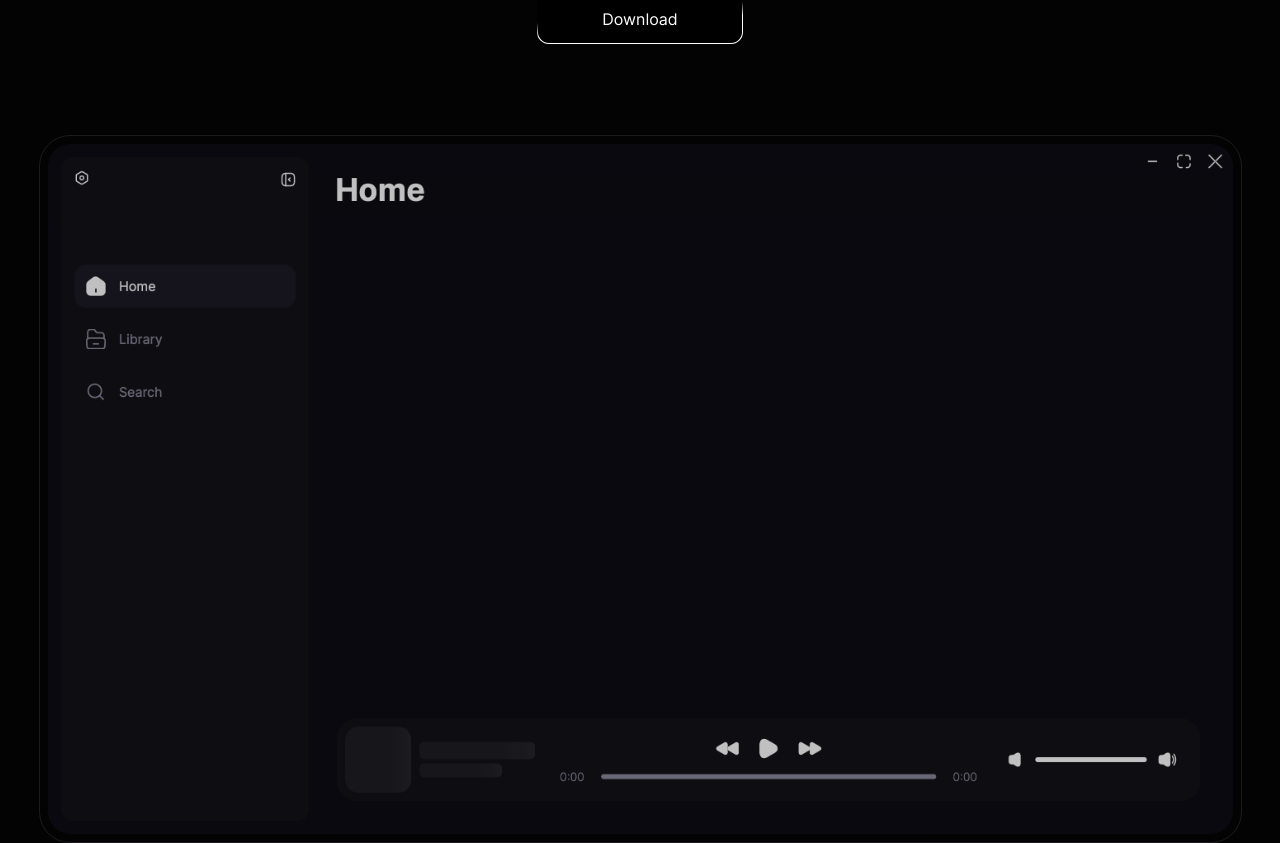
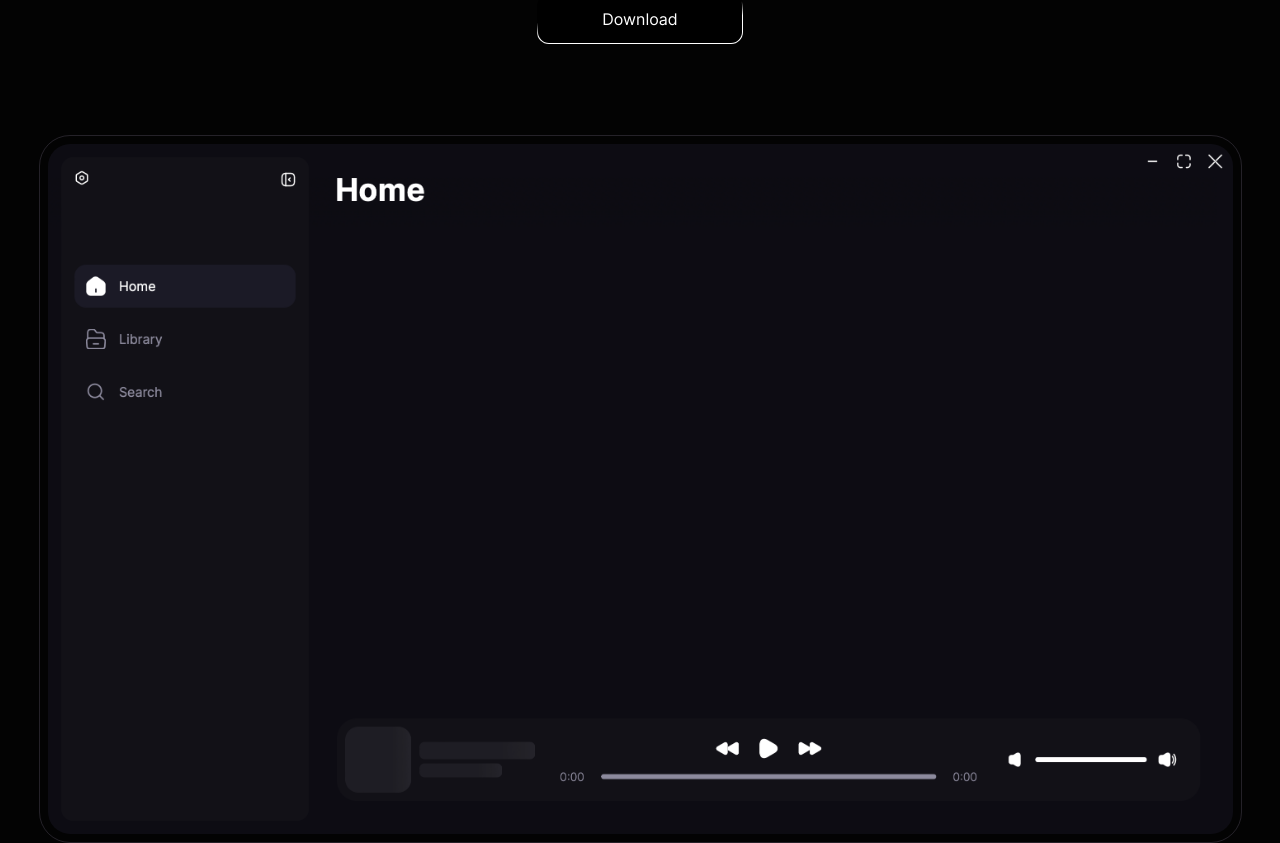
Before and after one commit to Vleerapp/Website, a Nuxt app: page / in a window 1280 px wide. Shown: the part 482-1325 px from the top of the page. Built offline with nearby package versions, Linux system fonts and the light colour scheme.

Commit message:
removed 75 opaticty on hero img

```diff
--- a/pages/index.vue
+++ b/pages/index.vue
@@ -100,7 +100,6 @@ export default {
   outline: 1px solid #544d5e6b;
   outline-offset: 8px;
   border-radius: 22px;
-  opacity: 75%;
 }
 
 .hero-img-container {
```
